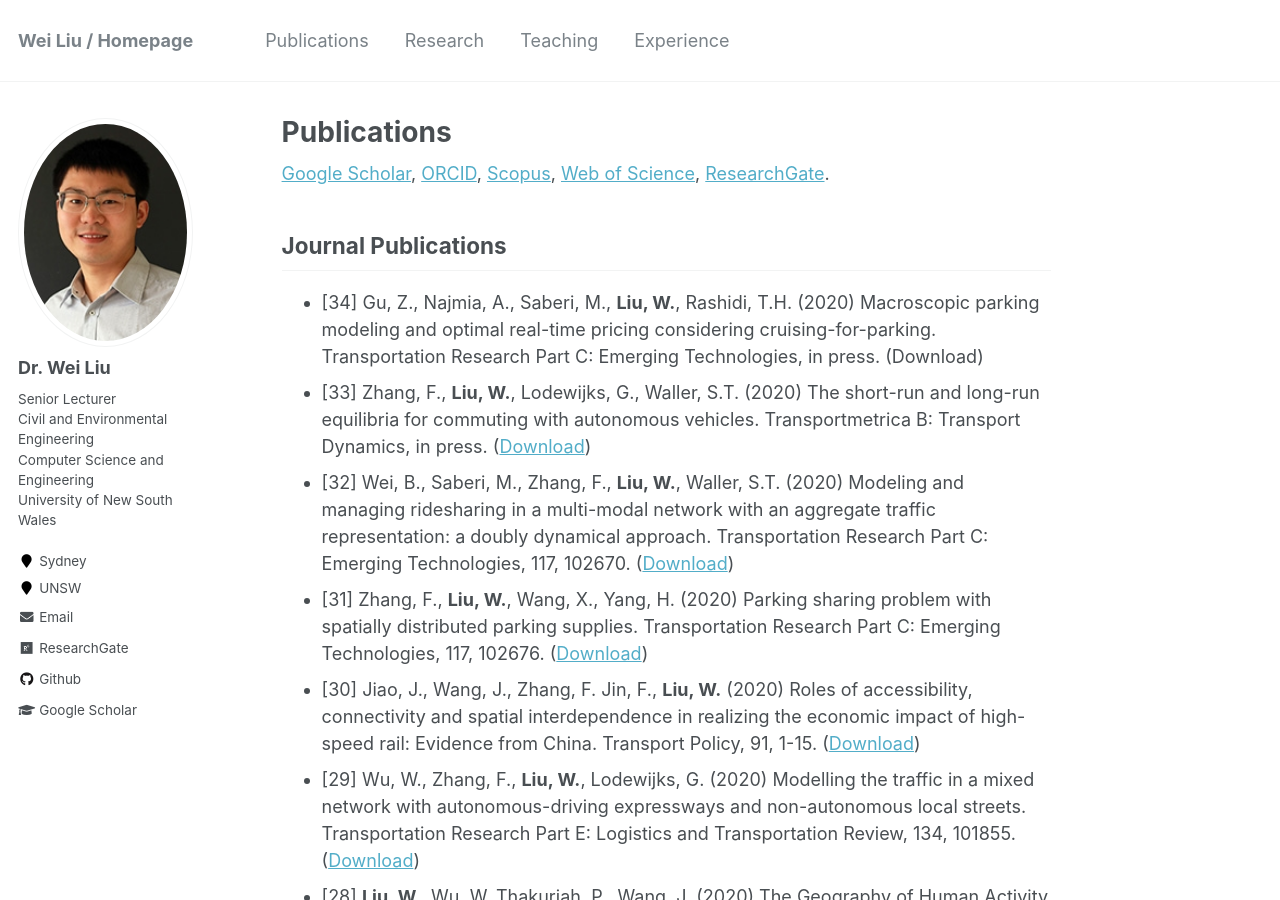
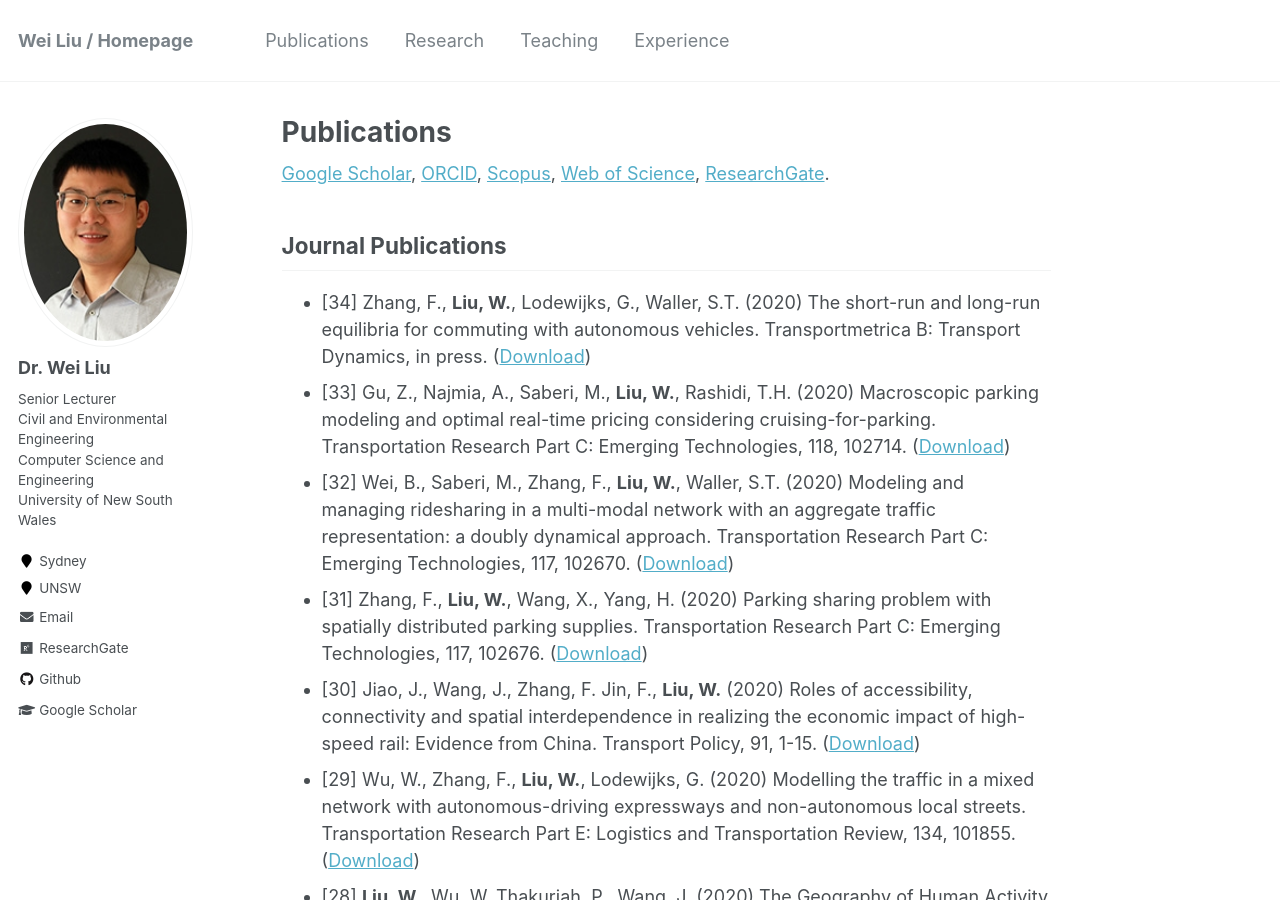
Before and after one commit to weiliu2016/weiliu2016.github.io, a Jekyll site: the page built from _pages/publications.md, in a window 1280 px wide and 900 px high. Built offline with Jekyll 4.4.1, drawn with Linux system fonts in a browser that asks for light colours; some of the changed text lies outside the part shown.

Commit message:
Update publications.md

```diff
--- a/_pages/publications.md
+++ b/_pages/publications.md
@@ -18,8 +18,8 @@ author_profile: true
 
 Journal Publications
 ----------
-* [34] Gu, Z., Najmia, A., Saberi, M., **Liu, W.**, Rashidi, T.H. (2020) Macroscopic parking modeling and optimal real-time pricing considering cruising-for-parking. Transportation Research Part C: Emerging Technologies, in press. (Download)
-* [33] Zhang, F., **Liu, W.**, Lodewijks, G., Waller, S.T. (2020) The short-run and long-run equilibria for commuting with autonomous vehicles. Transportmetrica B: Transport Dynamics, in press. ([Download](https://doi.org/10.1080/21680566.2020.1779146))
+* [34] Zhang, F., **Liu, W.**, Lodewijks, G., Waller, S.T. (2020) The short-run and long-run equilibria for commuting with autonomous vehicles. Transportmetrica B: Transport Dynamics, in press. ([Download](https://doi.org/10.1080/21680566.2020.1779146))
+* [33] Gu, Z., Najmia, A., Saberi, M., **Liu, W.**, Rashidi, T.H. (2020) Macroscopic parking modeling and optimal real-time pricing considering cruising-for-parking. Transportation Research Part C: Emerging Technologies, 118, 102714. ([Download](https://doi.org/10.1016/j.trc.2020.102714))
 * [32] Wei, B., Saberi, M., Zhang, F., **Liu, W.**, Waller, S.T. (2020) Modeling and managing ridesharing in a multi-modal network with an aggregate traffic representation: a doubly dynamical approach. Transportation Research Part C: Emerging Technologies, 117, 102670. ([Download](https://doi.org/10.1016/j.trc.2020.102670))
 * [31] Zhang, F., **Liu, W.**, Wang, X., Yang, H. (2020) Parking sharing problem with spatially distributed parking supplies. Transportation Research Part C: Emerging Technologies, 117, 102676. ([Download](https://doi.org/10.1016/j.trc.2020.102676))
 * [30] Jiao, J., Wang, J., Zhang, F. Jin, F., **Liu, W.** (2020) Roles of accessibility, connectivity and spatial interdependence in realizing the economic impact of high-speed rail: Evidence from China. Transport Policy, 91, 1-15. ([Download](https://www.sciencedirect.com/science/article/pii/S0967070X19300617))
```
Also changed, not shown: other parts of _pages/publications.md (+1 -0 lines).
